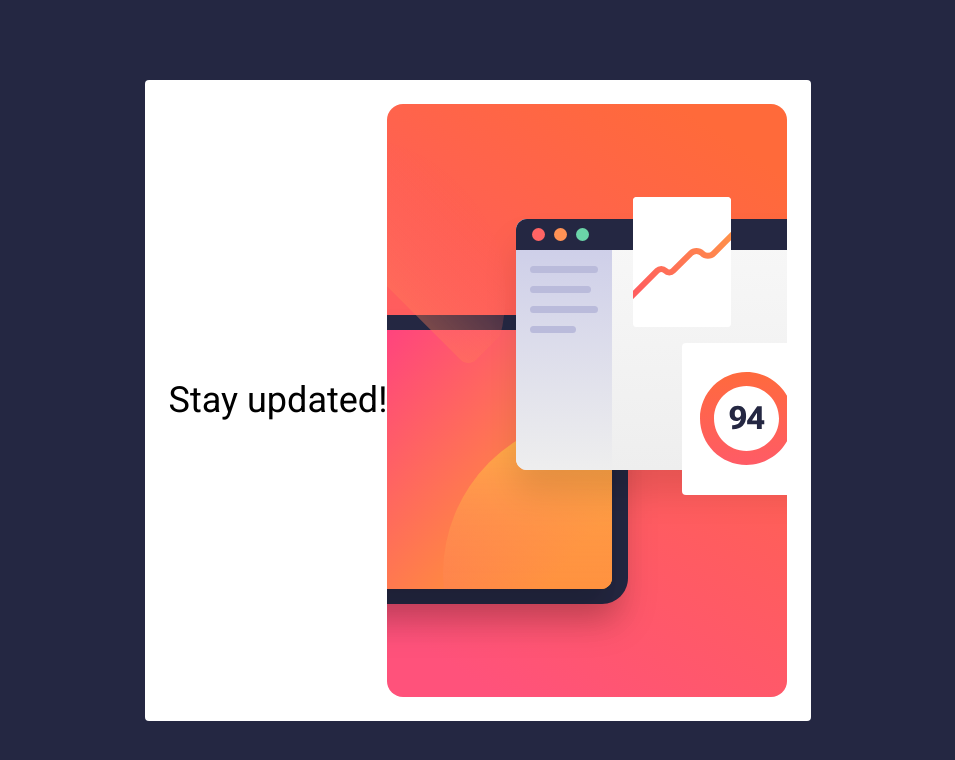
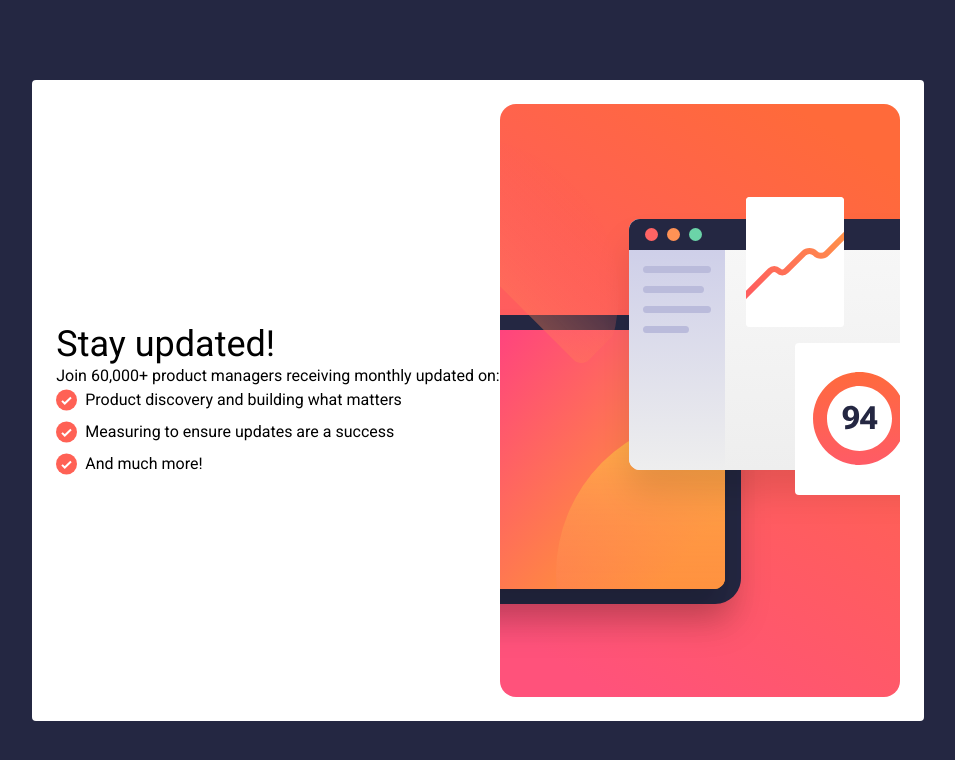
Before and after one commit to lavollmer/newsletter-signup, a React (Vite) app: page / in a window 1280 px wide. Shown: the top 760 px of the page, without its empty margins (162-1117 px from the left). Built offline with nearby package versions, Linux system fonts and the light colour scheme.

Commit message:
updating the newsletter signup function

```diff
--- a/src/App.jsx
+++ b/src/App.jsx
@@ -1,5 +1,6 @@
 import "./App.css";
 import illustrationSignUp from "./assets/illustration-sign-up-desktop.svg";
+import Text from "./components/Text";
 
 function App() {
   return (
@@ -7,14 +8,14 @@ function App() {
       <div id="bg-container" className="bg-dark-slate-grey font-roboto">
         <div className="bg-white rounded">
           <div className="flex flex-row p-6 items-center justify-center">
-            <div className="flex">
-              <h1 className="text-characoal-grey text-2xl md:text-4xl">Stay updated!</h1>
+            <div className="flex flex-col">
+              <h1 className="text-characoal-grey text-2xl md:text-4xl">
+                Stay updated!
+              </h1>
+              <Text />
             </div>
             <div>
-              <img
-                src={illustrationSignUp}
-                alt="Illustration sign up"
-              />
+              <img src={illustrationSignUp} alt="Illustration sign up" />
             </div>
           </div>
         </div>
--- a/src/components/Text.jsx
+++ b/src/components/Text.jsx
@@ -3,15 +3,22 @@ import iconList from "../assets/icon-list.svg";
 
 const Text = () => {
   return (
-    <div>
+    <div className="flex flex-col">
       <div>
         <h2>Join 60,000+ product managers receiving monthly updated on:</h2>
       </div>
-      <div>
-        <ul>
-          <img src={iconList} alt="icon list">
-            <li>Product discovery and building what matters</li>
-          </img>
+      <div className="space-y-2">
+        <ul className="flex flex-row">
+          <img src={iconList} alt="icon list" />
+          <li className="ml-2">Product discovery and building what matters</li>
+        </ul>
+        <ul className="flex flex-row">
+          <img src={iconList} alt="icon list" />
+          <li className="ml-2">Measuring to ensure updates are a success</li>
+        </ul>
+        <ul className="flex flex-row">
+          <img src={iconList} alt="icon list" />
+          <li className="ml-2">And much more!</li>
         </ul>
       </div>
     </div>
```
